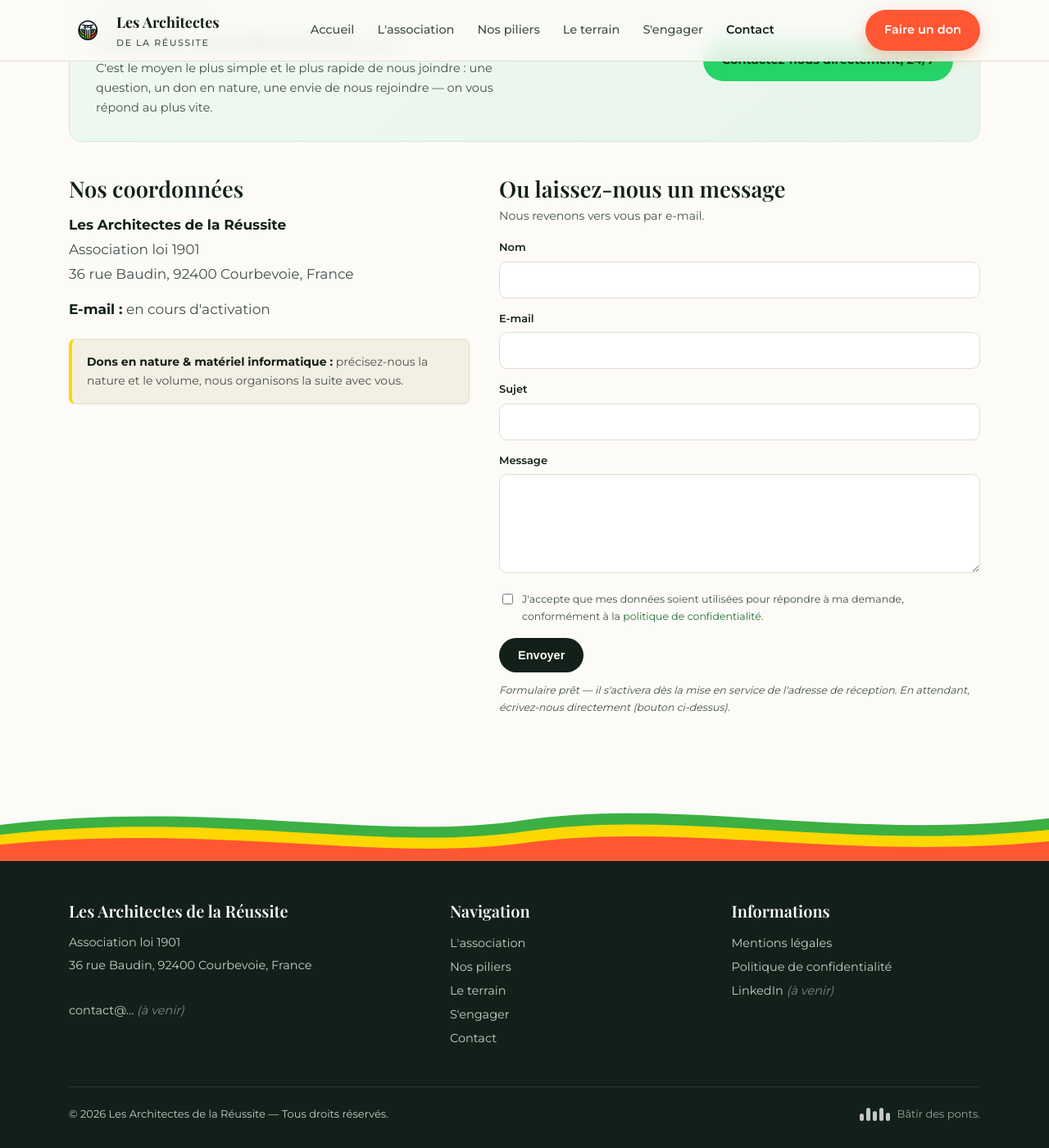
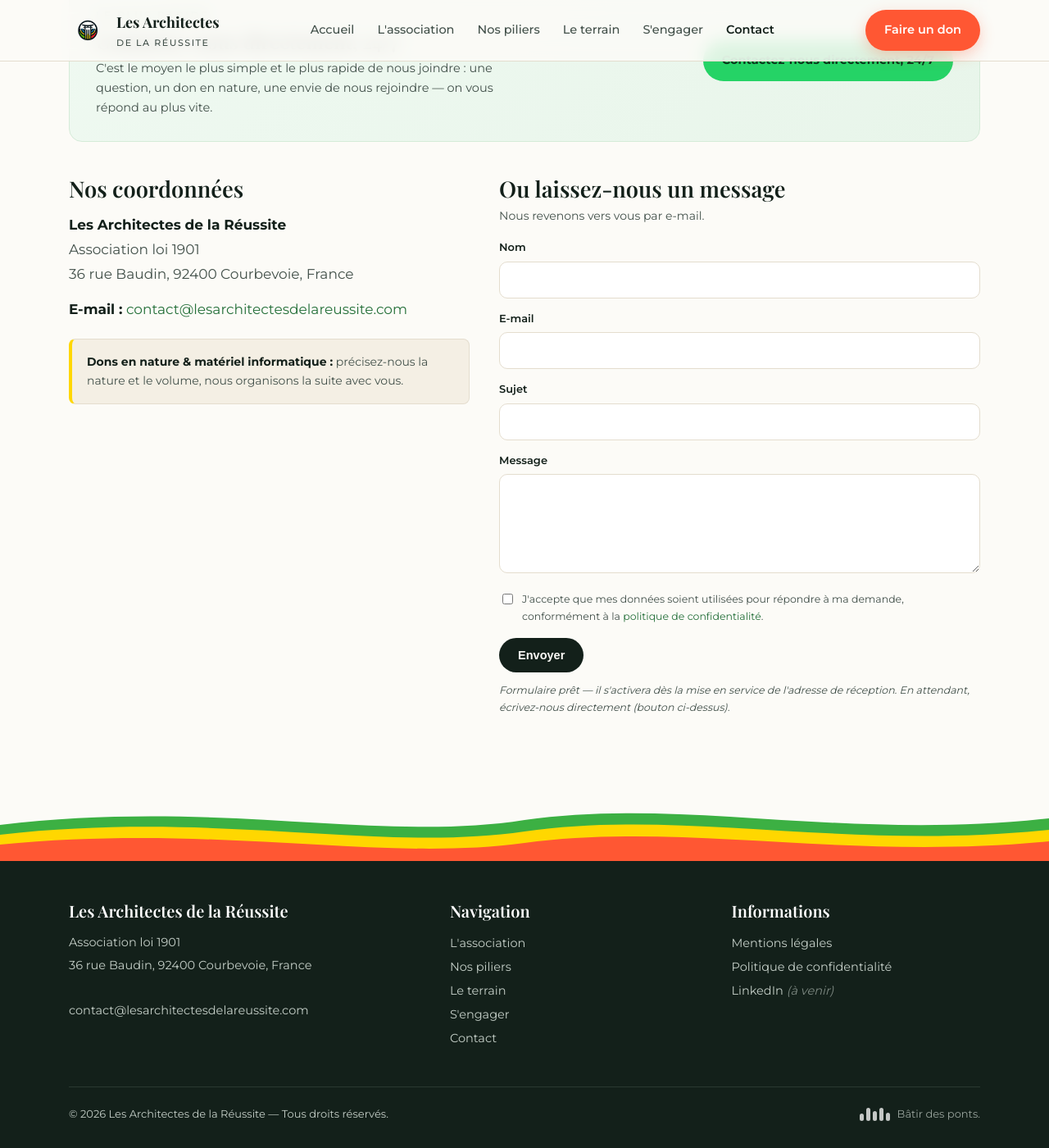
Before and after one commit to Nacimuus/architectes-reussite-site, a Jekyll site: the page built from contact.html, in a window 1280 px wide and 1400 px high, scrolled down 713 px. Shown: the whole window at 82% size. Built offline with Jekyll 4.4.1, drawn with Linux system fonts in a browser that asks for light colours; some web fonts are replaced.

Commit message:
Activation de l'e-mail contact

```diff
--- a/_config.yml
+++ b/_config.yml
@@ -16,7 +16,7 @@ baseurl: ""
 # --- Coordonnées association ---
 org:
   address: "36 rue Baudin, 92400 Courbevoie, France"
-  email: ""          # à renseigner en Phase 0 (email officiel)
+  email: "contact@lesarchitectesdelareussite.com"
   rna: ""            # à compléter dès réception du récépissé
   linkedin: ""       # à renseigner
   helloasso: ""      # URL de la campagne HelloAsso (Phase 0)
```
Also changed, not shown: 2 other files.
